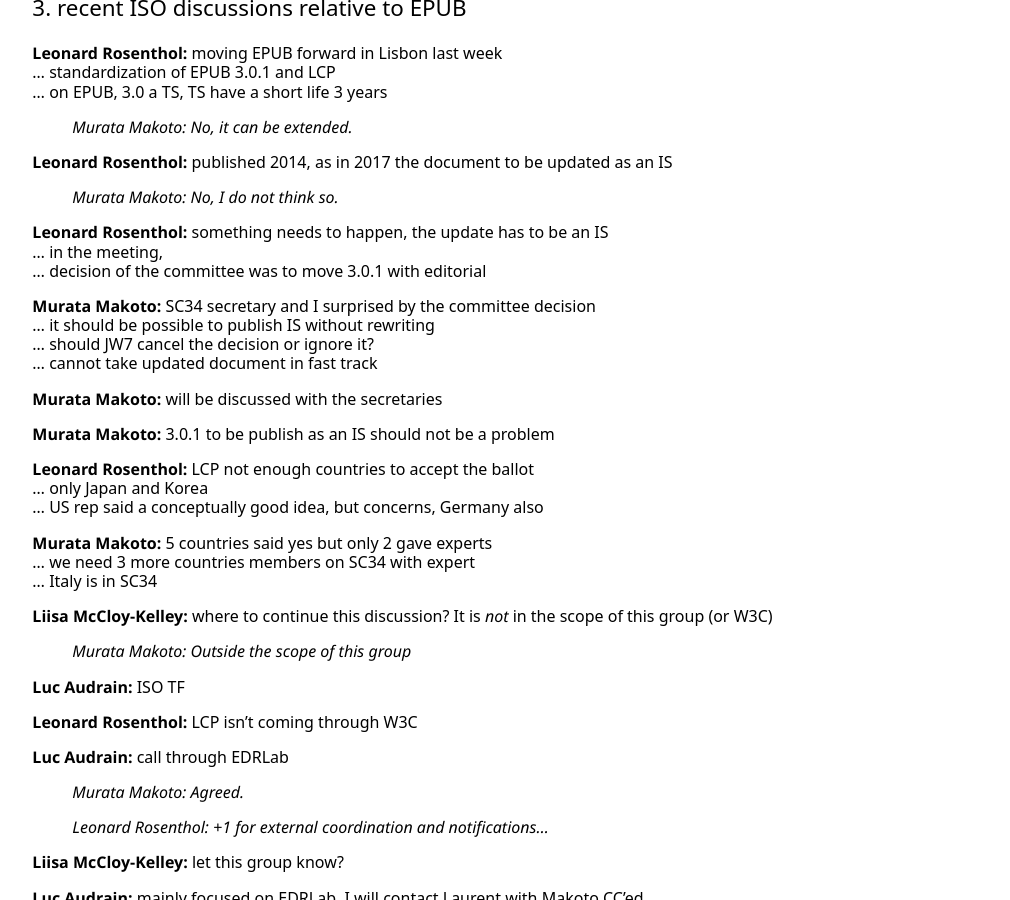
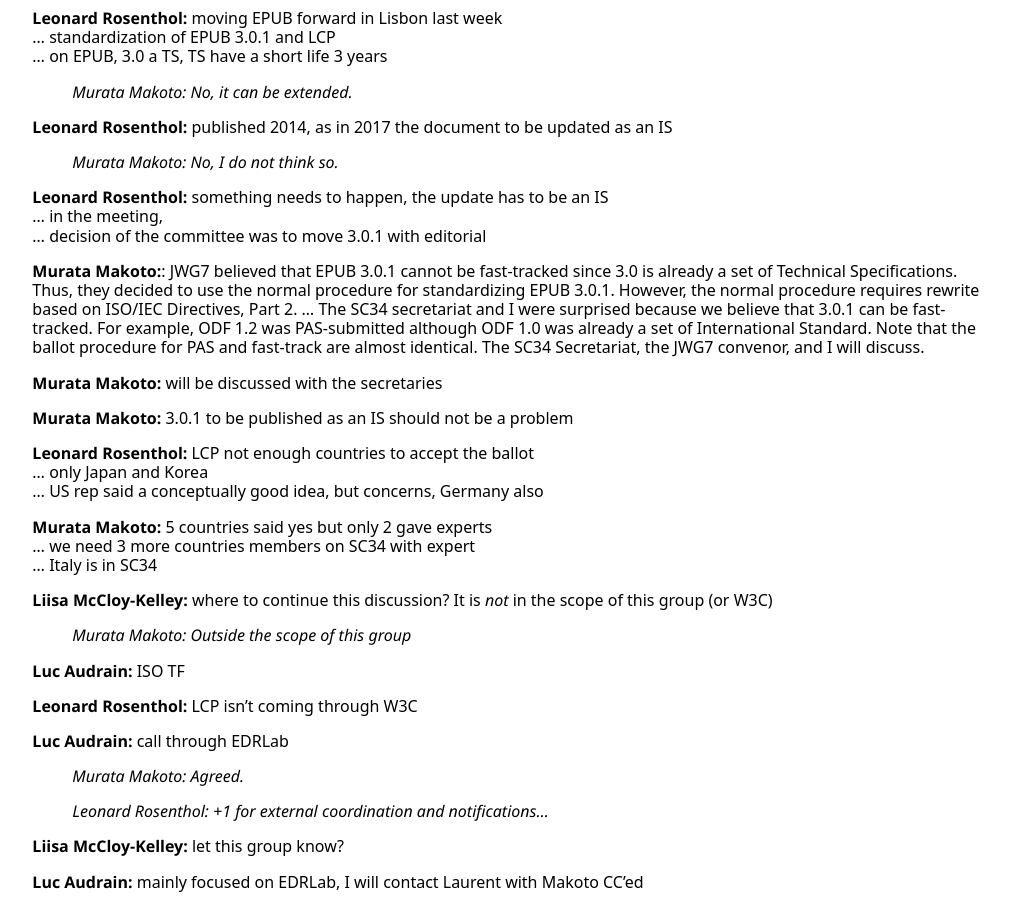
Before and after one commit to w3c/publ-bg, a Jekyll site: the page built from Meetings/Minutes/2018/2018-05-22-pbg.md, in a window 1280 px wide and 900 px high, scrolled down 2611 px. Shown: the whole window, without its empty margins (252-1262 px from the left). Built offline with Jekyll 4.4.1, drawn with Linux system fonts in a browser that asks for light colours; some web fonts are replaced; some of the changed text lies outside the part shown.

Commit message:
Amended the minutes
Based on [Makoto's
mail](https://www.w3.org/mid/CALvn5EDumZhkD+2GFOCbFejTUY+LmXF1ac98LgOv27tMxg50SQ@mail.gmail.com)

```diff
--- a/Meetings/Minutes/2018/2018-05-22-pbg.md
+++ b/Meetings/Minutes/2018/2018-05-22-pbg.md
@@ -42,16 +42,14 @@ See also the [Agenda](https://lists.w3.org/Archives/Public/public-publishingbg/2
 
 **Ivan Herman:** video recording will be on line
 
-> *Luc Audrain:* personally, several things on scholarly publishing
-
-**Ivan Herman:** publishing data is also important besides text
+**Ivan Herman:** personally, several things on scholarly publishing: publishing data is also important besides text
 … packaging smaller chunks
 … cut the publication in pieces
 … Also from Microsoft epub reader in Edge
 … how would he convince other browser vendors but no clear answer
 … archival last session, all problems they hit with publications
 
-> *Murata Makoto:* There was some good news about adoption of LCP by libraries.
+> *Murata Makoto:* There were some good news about adoption of LCP by libraries.
 
 **Ivan Herman:** from British Library all professional in this area will review WP document to make their life easier
 
@@ -153,14 +151,12 @@ See also the [Agenda](https://lists.w3.org/Archives/Public/public-publishingbg/2
 … in the meeting,
 … decision of the committee was to move 3.0.1 with editorial
 
-**Murata Makoto:** SC34 secretary and I surprised by the committee decision
-… it should be possible to publish IS without rewriting
-… should JW7 cancel the decision or ignore it?
-… cannot take updated document in fast track
+**Murata Makoto:**: JWG7 believed that EPUB 3.0.1 cannot be fast-tracked since 3.0 is already a set of Technical Specifications. Thus, they decided to use the normal procedure for standardizing EPUB 3.0.1.  However, the normal procedure requires rewrite based on ISO/IEC Directives, Part  2.
+… The SC34 secretariat and I were surprised because we believe that 3.0.1 can be fast-tracked.  For example, ODF 1.2 was PAS-submitted although ODF 1.0 was already a set of International Standard.  Note that the ballot procedure for PAS and fast-track are almost identical.   The SC34 Secretariat, the JWG7 convenor, and I will discuss.
 
 **Murata Makoto:** will be discussed with the secretaries
 
-**Murata Makoto:** 3.0.1 to be publish as an IS should not be a problem
+**Murata Makoto:** 3.0.1 to be published as an IS should not be a problem
 
 **Leonard Rosenthol:** LCP not enough countries to accept the ballot
 … only Japan and Korea
```
